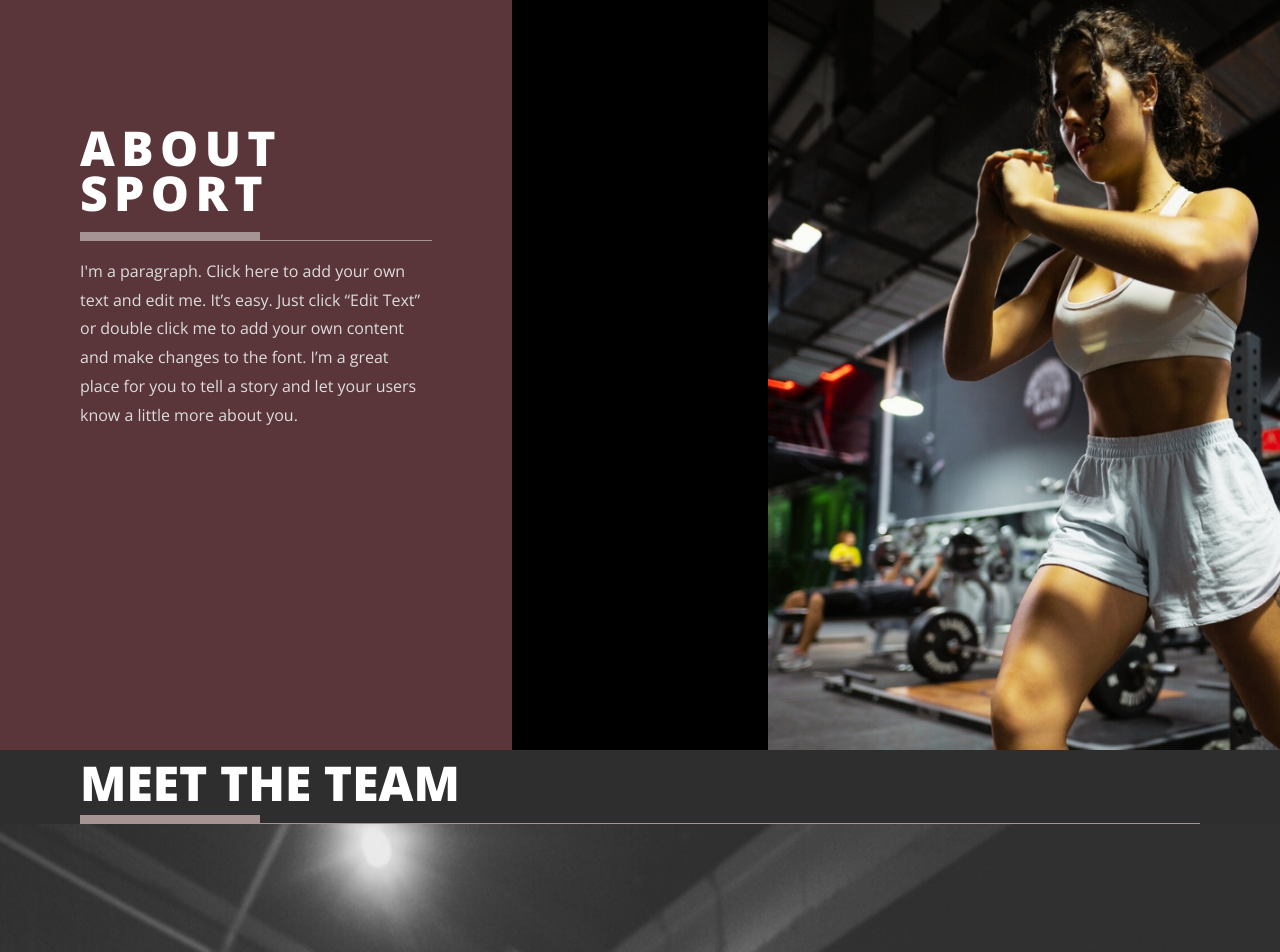
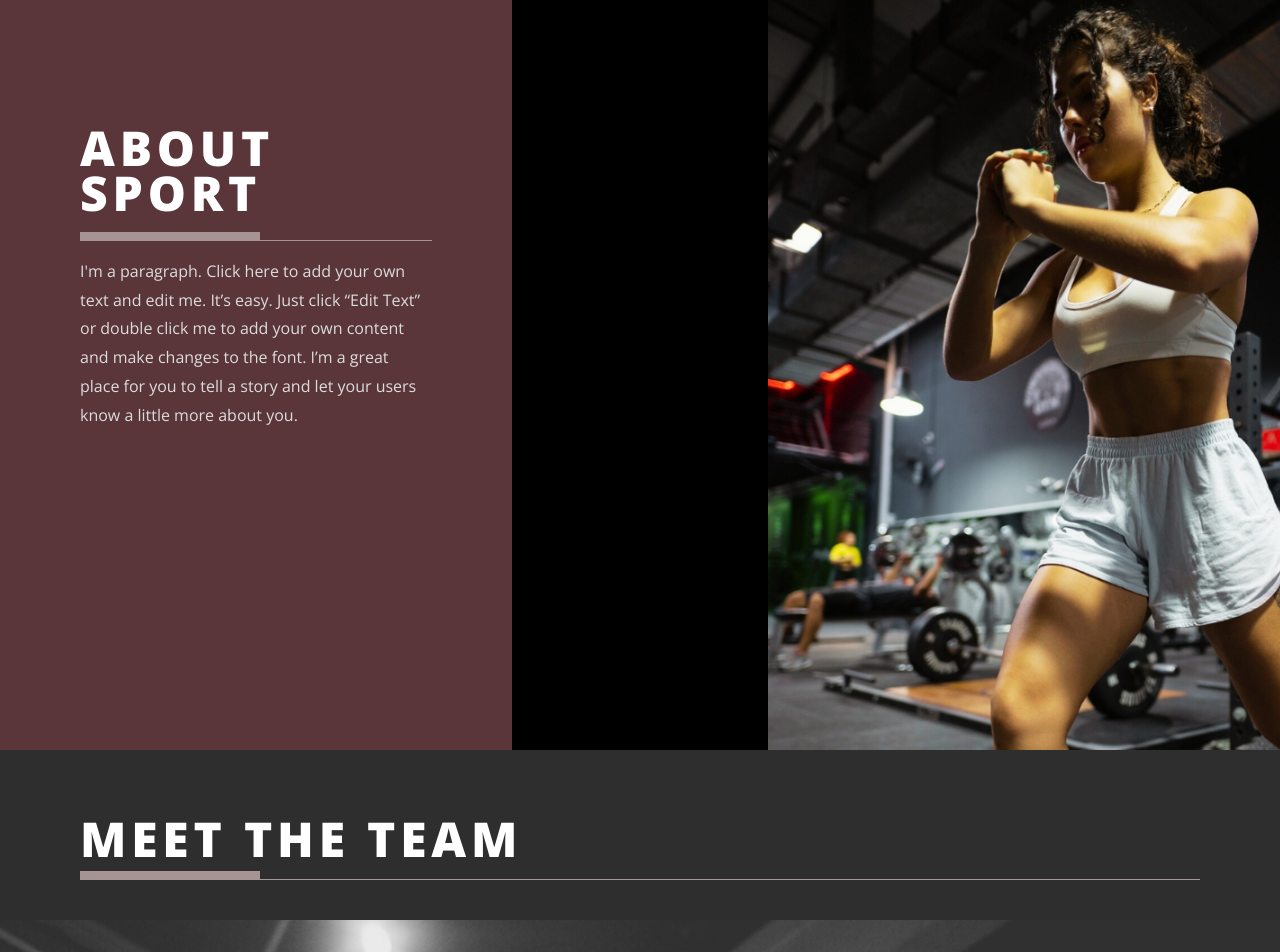
Before and after one commit to RuslanTissen/PIPI-world-2, a React (Create React App) app: page / in a window 1280 px wide. Shown: the part 960-1912 px from the top of the page. Built offline with nearby package versions, Linux system fonts and the light colour scheme; a web font is replaced by a local one.

Commit message:
MEET title adjusted

```diff
--- a/src/components/start/about/About.scss
+++ b/src/components/start/about/About.scss
@@ -14,7 +14,7 @@
 				font-weight: 700;
 				font-family: "Open Sans", sans-serif;
 				font-weight: 800;
-				letter-spacing: .4rem;
+				letter-spacing: .3rem;
 				margin-bottom: 0;
 			}
 			.about__container--text-container__underline-dig {
--- a/src/components/start/meetPipi/MeetPipi.scss
+++ b/src/components/start/meetPipi/MeetPipi.scss
@@ -2,15 +2,14 @@
 	background-color: rgb(45, 46, 45);
 	color: white;
 	.meet-pipi__container-title-box {
-		padding: 0 clamp(3rem, 10vw, 5rem);
-		// padding: 3rem 1rem 2rem 2rem;
+		padding: 3.5rem clamp(3rem, 10vw, 5rem) 2.5rem;
 		.meet-pipi__container-title-box--title {
 			text-transform: uppercase;
 			font-size: clamp(2.5rem, 5vw, 3rem);
 			font-weight: 700;
 			font-family: "Open Sans", sans-serif;
 			font-weight: 800;
-			// letter-spacing: 0.4rem;
+			letter-spacing: 0.3rem;
 			margin: 0;
 		}
 		.meet-pipi__container-title-box--underline-dig {
```
